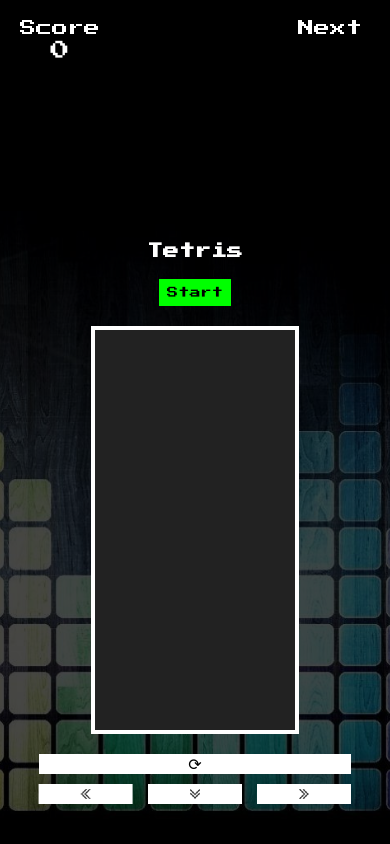
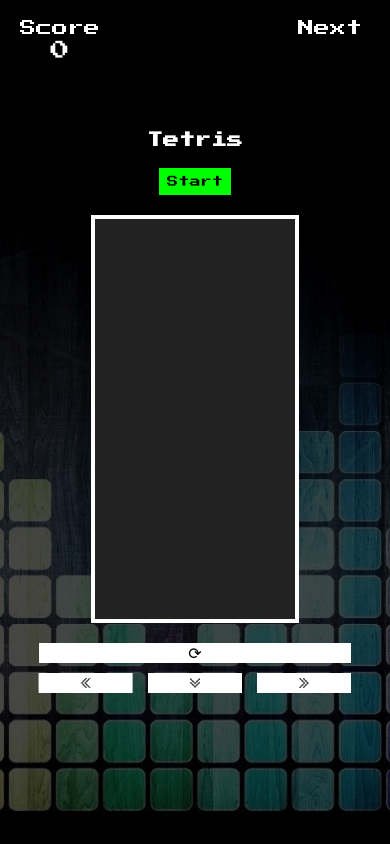
Before and after one commit to Roissm90/tetris-game, a website: page index.html in a window 390 px wide. Drawn offline with nearby package versions, Linux system fonts and the light colour scheme.

Commit message:
fix mobile margin

```diff
--- a/styles/styles.scss
+++ b/styles/styles.scss
@@ -242,7 +242,7 @@
 @media (max-width: 576px) {
   body {
     .container-grid {
-      margin-top: auto;
+      //margin-top: auto;
 
       .title-game {
         font-size: 1rem;
```
Also changed, not shown: styles/styles.css, 1 other file.
